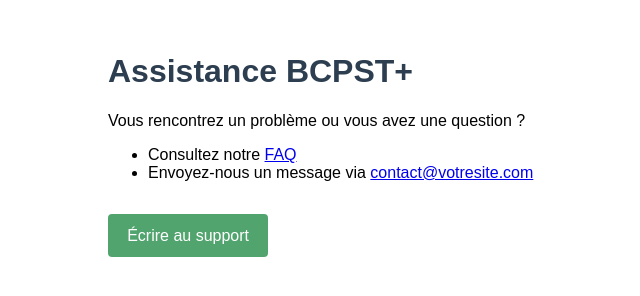
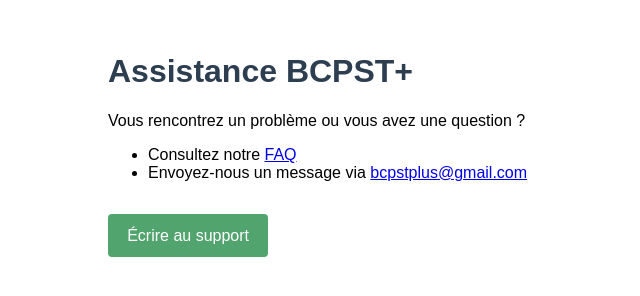
Before and after one commit to BCPSTplus/Bcpst-support, a plain HTML site: page index.html in a window 1280 px wide. Shown: the full height of the page, 232-872 px from the left. Drawn offline with Linux system fonts and the light colour scheme.

Commit message:
Update index.html

```diff
--- a/index.html
+++ b/index.html
@@ -23,8 +23,8 @@
   <p>Vous rencontrez un problème ou vous avez une question ?</p>
   <ul>
     <li>Consultez notre <a href="FAQ.html">FAQ</a></li>
-    <li>Envoyez-nous un message via <a href="mailto:contact@votresite.com">contact@votresite.com</a></li>
+    <li>Envoyez-nous un message via <a href="mailto:bcpstplus@gmail.com">bcpstplus@gmail.com</a></li>
   </ul>
-  <a class="button" href="mailto:contact@votresite.com">Écrire au support</a>
+  <a class="button" href="mailto:bcpstplus@gmail.com">Écrire au support</a>
 </body>
 </html>
```
